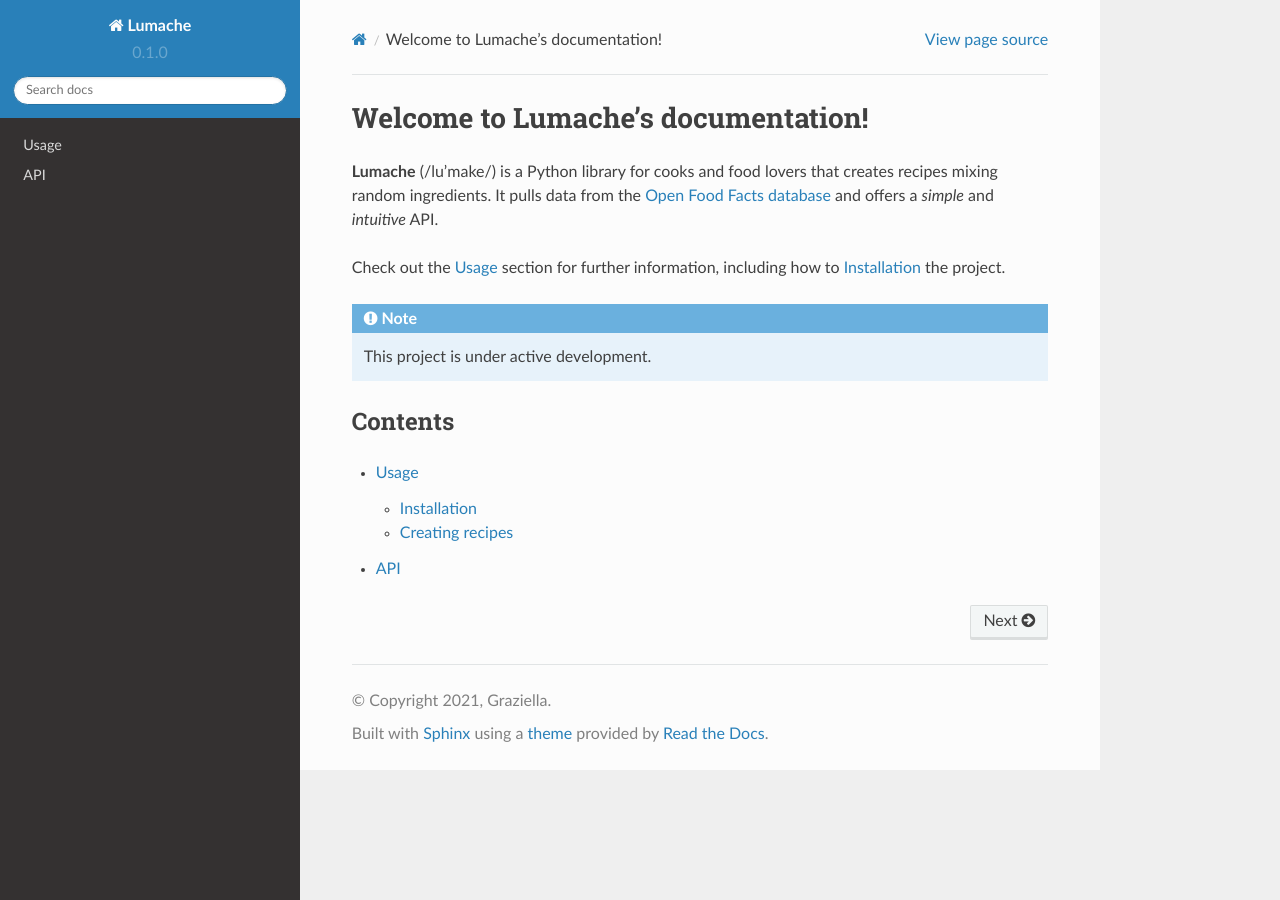
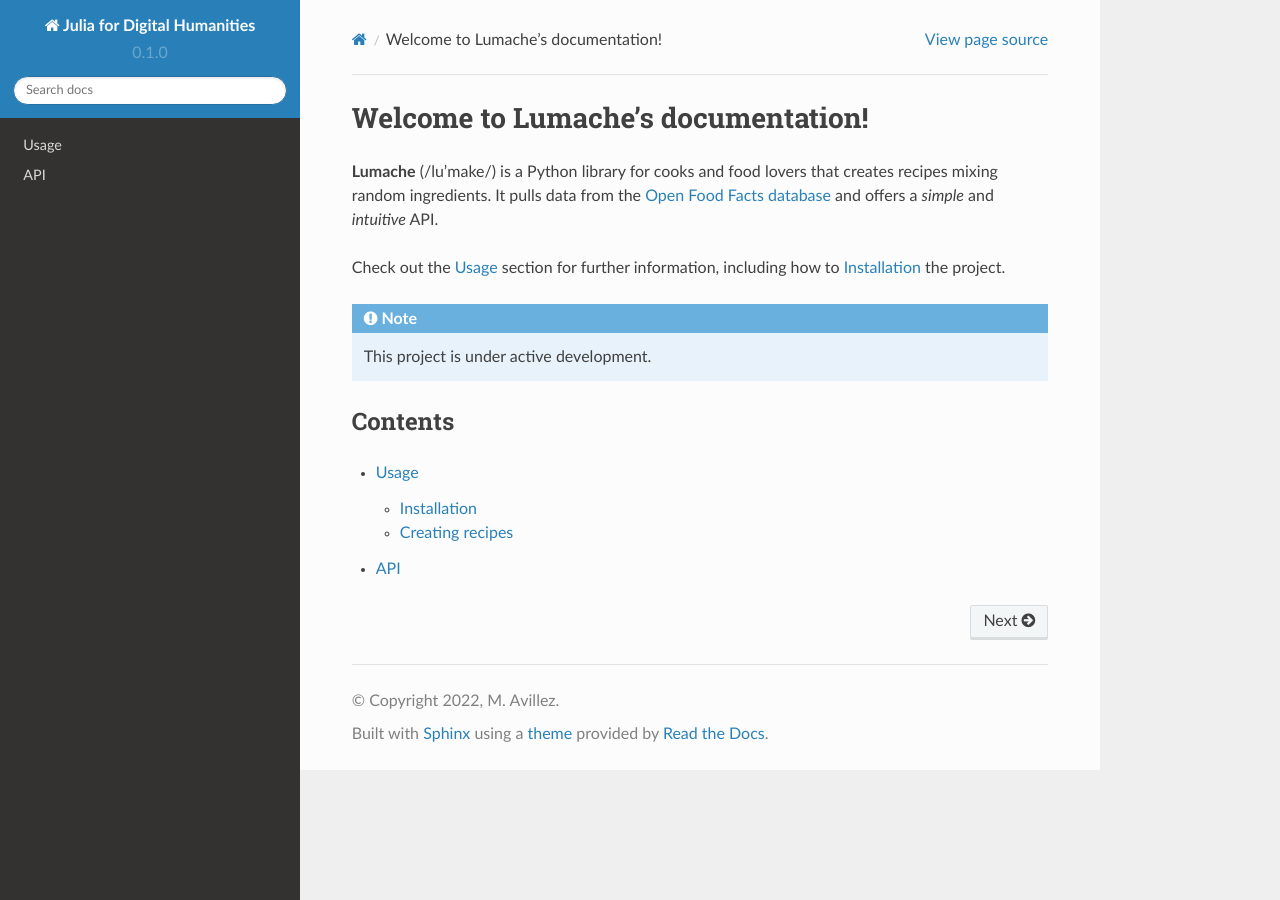
Before and after one commit to mavillez/julia_course, a Sphinx documentation site: the page built from docs/source/index.rst, in a window 1280 px wide. Built offline with Sphinx 7.4.7 and the Read the Docs theme 2.0.0, drawn with Linux system fonts in a browser that asks for light colours.

Commit message:
Update conf.py

```diff
--- a/docs/source/conf.py
+++ b/docs/source/conf.py
@@ -2,9 +2,9 @@
 
 # -- Project information
 
-project = 'Lumache'
-copyright = '2021, Graziella'
-author = 'Graziella'
+project = 'Julia for Digital Humanities'
+copyright = '2022, M. Avillez'
+author = 'M.Avillez'
 
 release = '0.1'
 version = '0.1.0'
```
